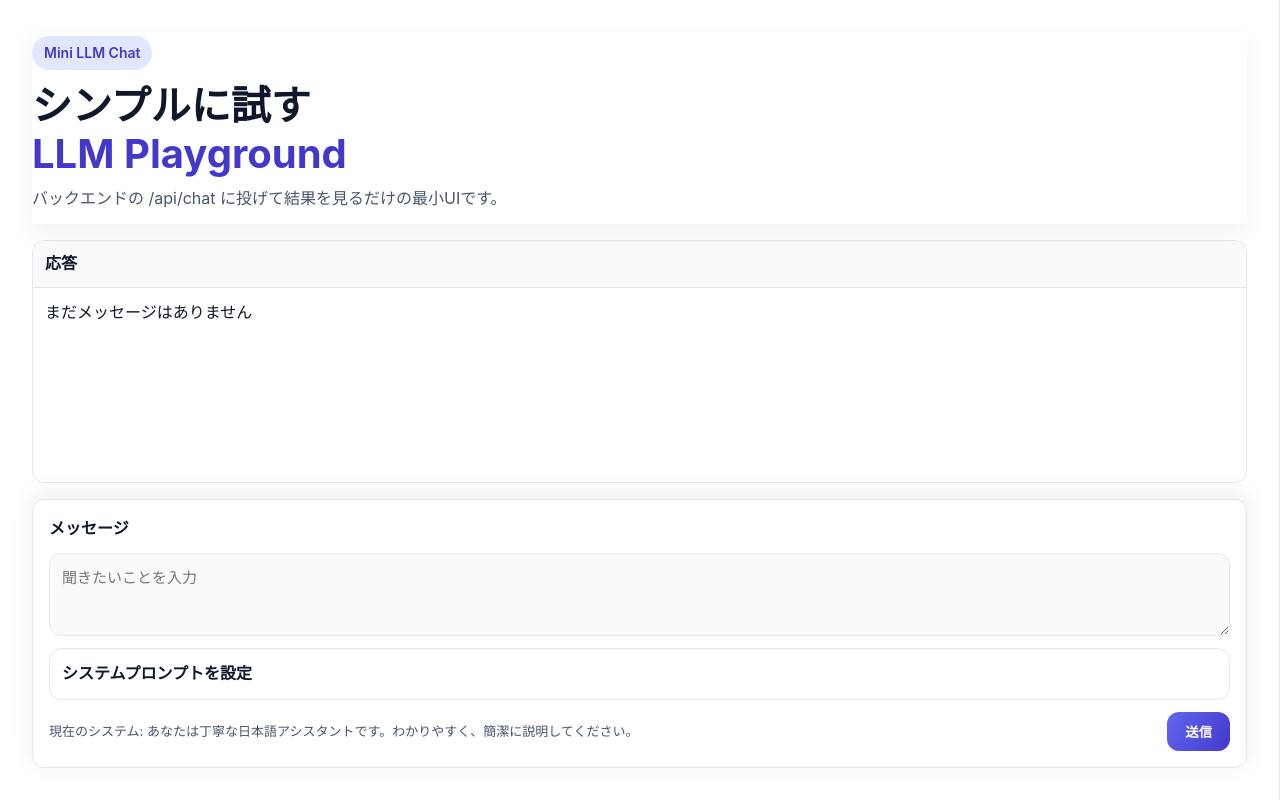
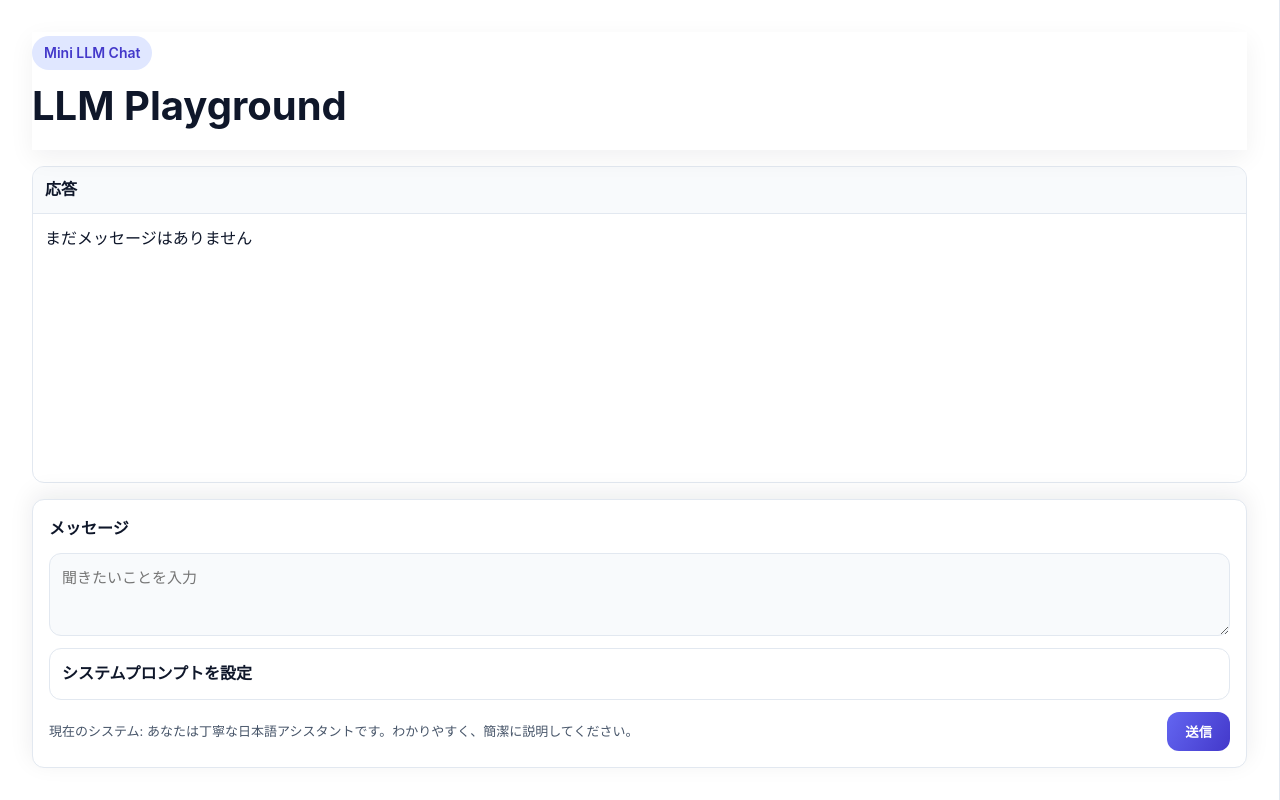
Before and after one commit to akihiro4321/llm-playground, a React (Vite) app in the folder frontend/: page / in a window 1280 px wide. Built offline with nearby package versions, Linux system fonts and the light colour scheme.

Commit message:
Simplify header title

```diff
--- a/frontend/src/App.tsx
+++ b/frontend/src/App.tsx
@@ -107,11 +107,7 @@ function App() {
       <div className="chat-area">
         <header className="hero">
           <div className="pill">Mini LLM Chat</div>
-          <h1>
-            シンプルに試す
-            <span>LLM Playground</span>
-          </h1>
-          <p>バックエンドの /api/chat に投げて結果を見るだけの最小UIです。</p>
+          <h1>LLM Playground</h1>
         </header>
 
         <section className="response chat-log">
```
